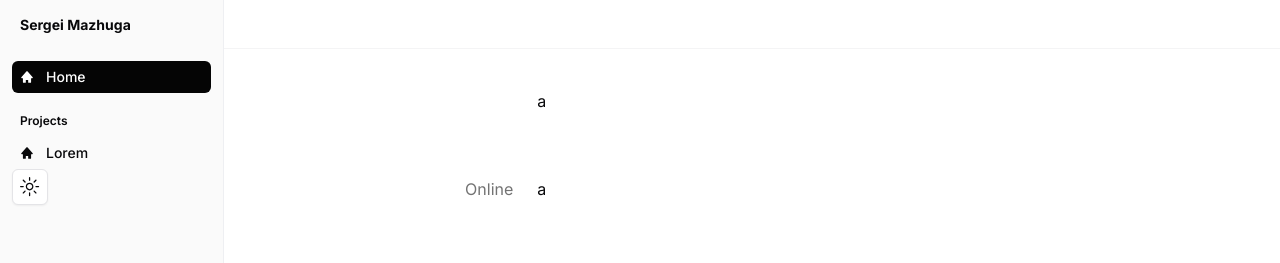
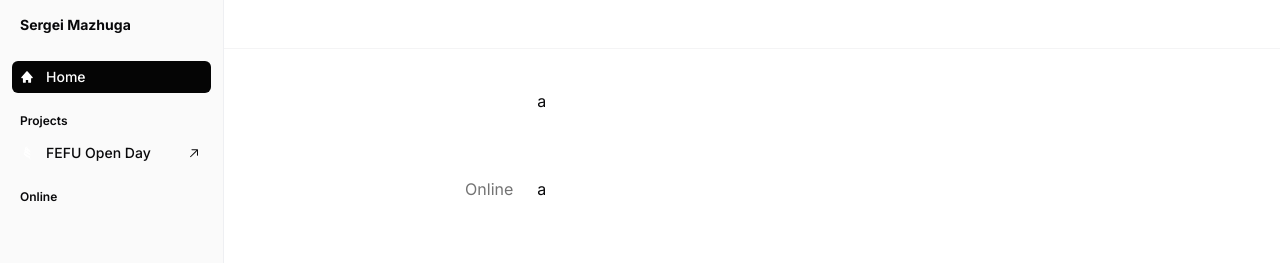
Before and after one commit to mazhugasergei/sergOS, a Next.js app: page / in a window 1280 px wide. Shown: the top 263 px of the page. Built offline with nearby package versions, Linux system fonts and the light colour scheme.

Commit message:
Update Nav

```diff
--- a/components/Nav.tsx
+++ b/components/Nav.tsx
@@ -5,17 +5,39 @@ import Link from "next/link"
 import { usePathname } from "next/navigation"
 import { cn } from "@/lib/utils"
 import { BiSolidHome } from "react-icons/bi"
+import Image from "next/image"
 
-export default function Nav() {
-  const pathname = usePathname()
+type Category = { name?: string; items: { name: string; href: string; icon: JSX.Element; type?: "external" }[] }
 
-  const routes = [
+const categories: Category[] = [
+  {
+    items: [
       {
         name: "Home",
         href: "/",
         icon: <BiSolidHome />,
       },
+    ],
+  },
+  {
+    name: "Projects",
+    items: [
+      {
+        name: "FEFU Open Day",
+        href: "https://dod.dvfu.ru",
+        icon: <Image src="/fefu.logo.svg" alt="fefu" width={14} height={14} />,
+        type: "external",
+      },
+    ],
+  },
+  {
+    name: "Online",
+    items: [],
+  },
 ]
+
+export default function Nav() {
+  const pathname = usePathname()
 
   const linkStyle =
     "min-w-[12.4375rem] flex items-center space-x-3 rounded-[.375rem] px-2 py-[.375rem] text-sm font-medium hover:bg-[#E5E5E5] dark:hover:bg-[#404040] transition-colors"
@@ -24,36 +46,44 @@ export default function Nav() {
 
   return (
     <nav className="p-3">
-      {/* routes */}
+      {categories.map((category, i) => (
+        <div key={`category_${i}`}>
+          {category.name && <h4 className={headingStyle}>{category.name}</h4>}
           <ul className="flex flex-col gap-1">
-        {routes.map((route) => (
-          <li key={route.name}>
+            {category.items.map((item) => (
+              <li key={item.name}>
                 <Link
-              href={route.href}
+                  href={item.href}
+                  target={item.type === "external" ? "_blank" : ""}
                   className={cn(
                     linkStyle,
-                pathname === route.href ? "text-white bg-[#050505] hover:bg-[#050505] dark:bg-[#404040]" : ""
+                    pathname === item.href ? "text-white bg-[#050505] hover:bg-[#050505] dark:bg-[#404040]" : ""
                   )}
                 >
-              {route.icon}
-              <span>{route.name}</span>
+                  {item.icon}
+                  <span className="flex-1">{item.name}</span>
+                  {item.type === "external" && <LinkArrow />}
                 </Link>
               </li>
             ))}
           </ul>
+        </div>
+      ))}
 
-      <h4 className={headingStyle}>Projects</h4>
-
-      <ul>
-        <li>
-          <Link href="/" className={linkStyle}>
-            <BiSolidHome />
-            <span>Lorem</span>
-          </Link>
-        </li>
-      </ul>
-
-      <ThemeButton />
+      {/* <ThemeButton /> */}
     </nav>
   )
 }
+
+const LinkArrow = () => {
+  return (
+    <span className="pl-3 pr-1">
+      <svg width="10" height="9" viewBox="0 0 10 9" fill="none" xmlns="http://www.w3.org/2000/svg">
+        <path
+          d="M9.00195 6.32617V0.824219C9.00195 0.490234 8.79102 0.267578 8.45117 0.267578L2.94922 0.279297C2.62109 0.279297 2.41016 0.519531 2.41016 0.794922C2.41016 1.07031 2.65039 1.30469 2.92578 1.30469H4.66602L7.45508 1.19922L6.39453 2.13672L1.16211 7.38086C1.05664 7.48633 0.998047 7.61523 0.998047 7.73828C0.998047 8.01367 1.24414 8.27734 1.53125 8.27734C1.66602 8.27734 1.78906 8.22461 1.89453 8.11914L7.13281 2.875L8.07617 1.81445L7.96484 4.48047V6.34961C7.96484 6.61914 8.19922 6.86523 8.48633 6.86523C8.76172 6.86523 9.00195 6.63672 9.00195 6.32617Z"
+          fill="currentColor"
+        ></path>
+      </svg>
+    </span>
+  )
+}
```
Also changed, not shown: public/fefu.logo.svg (added). Lines whose indentation alone changed are shown as unchanged.
